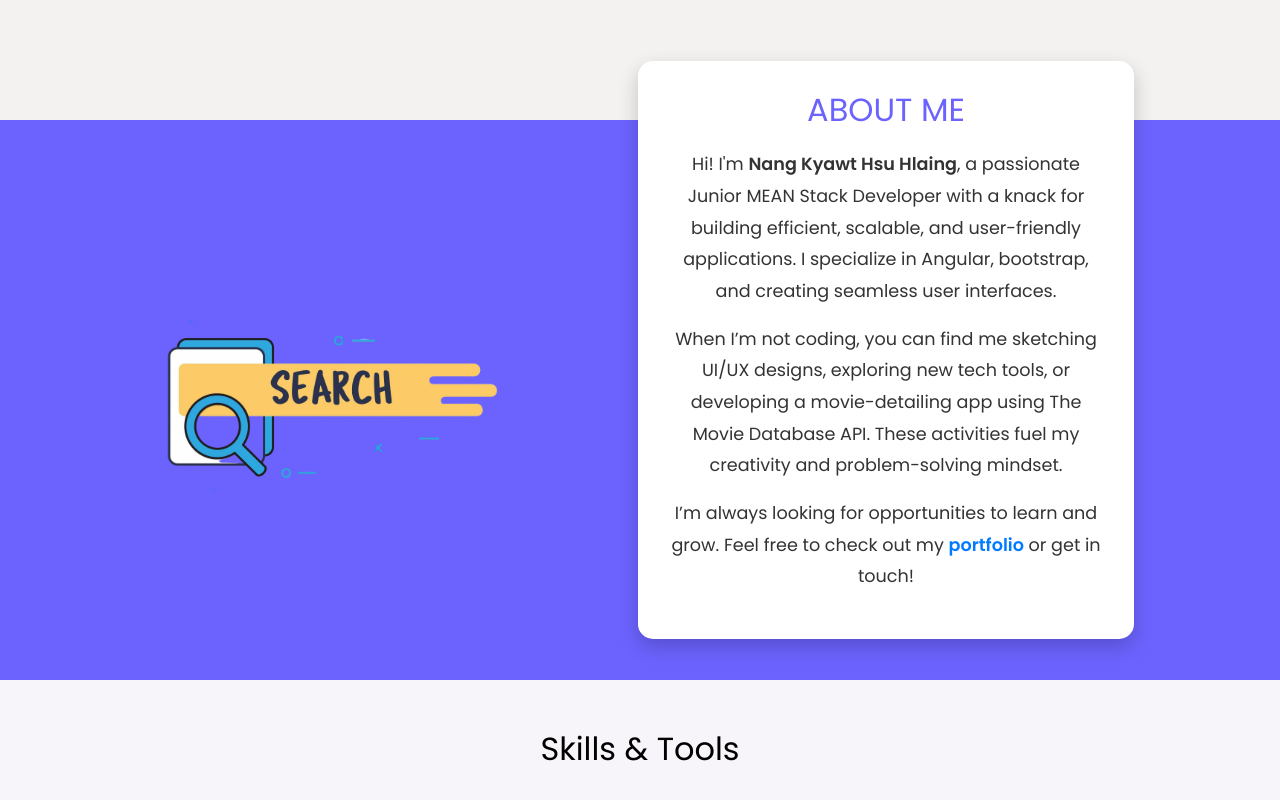
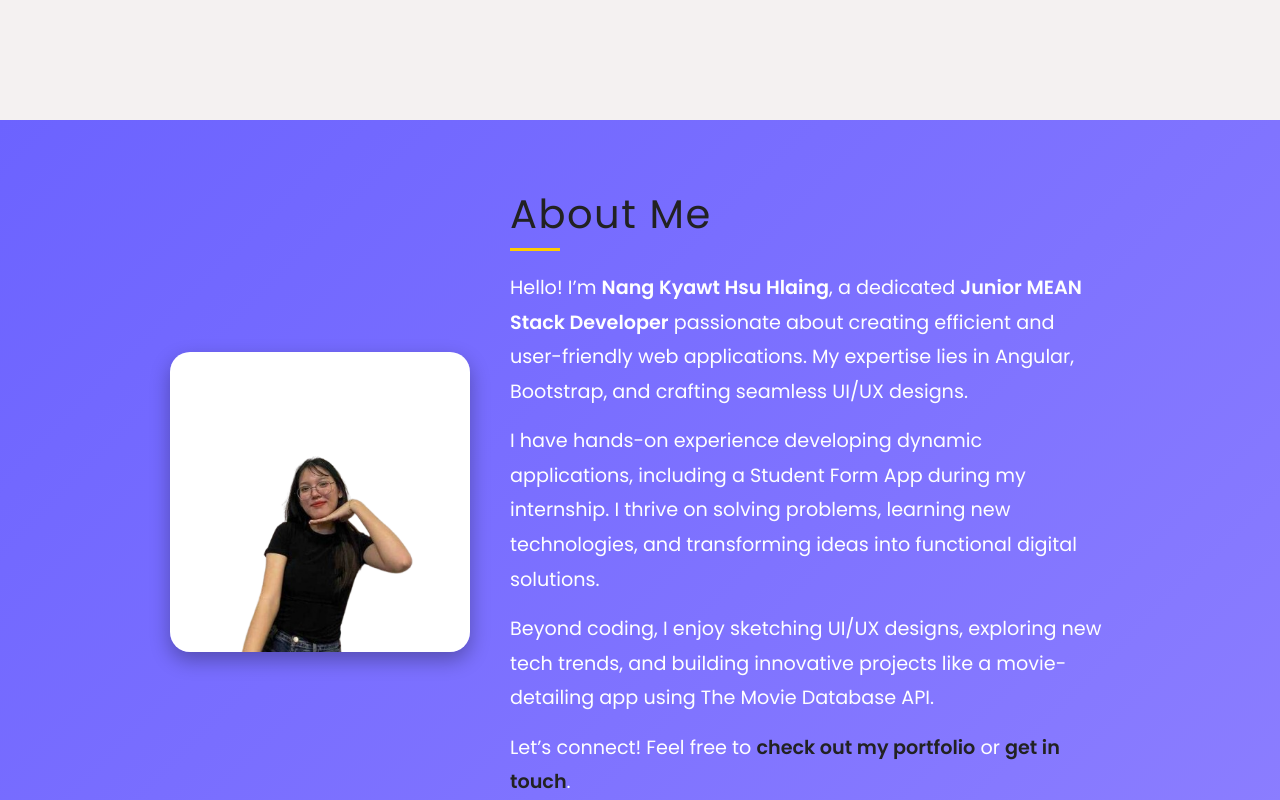
Before and after one commit to nangkyawt/My-Personal-Portfolio-Website, an Angular app: page /nangkyawthsuhlaing in a window 1280 px wide. Shown: the part 680-1480 px from the top of the page. Built offline with nearby package versions, Linux system fonts and the light colour scheme.

Commit message:
about-me-update

```diff
--- a/src/app/core/components/aboutme/aboutme.component.css
+++ b/src/app/core/components/aboutme/aboutme.component.css
@@ -2,74 +2,151 @@
   display: flex;
   justify-content: center;
   align-items: center;
-  gap: 20px;
-  height: 70vh;
-  padding: 20px;
-  background: #6c63ff;
+  padding: 40px 20px;
+  background: linear-gradient(135deg, #6c63ff, #8c7eff); /* Gradient background */
   color: #fff;
+  font-family: "Poppins", sans-serif;
+  min-height: 80vh;
 }
 
-.about-card {
-  flex: 1;
-  max-width: 40%;
-  background-color: #fff;
-  color: #333;
+.about-content {
+  display: flex;
+  align-items: center;
+  gap: 40px;
+  max-width: 1200px;
+  flex-wrap: wrap;
+
+  padding: 30px;
   border-radius: 15px;
-  box-shadow: 0 8px 20px rgba(0, 0, 0, 0.2);
-  padding: 30px;
-  text-align: center;
-  line-height: 1.6;
-  order: 2;
-  margin-bottom: 100px;
-  font-family: "Poppins", sans-serif;
-  font-size: 1rem;
-  margin-left: 100px;
-}
 
-.about-card h3 {
-  margin-bottom: 20px;
-  font-size: 2rem;
-  color: #6c63ff;
-  text-transform: uppercase;
-  font-family: "Poppins", sans-serif;
-  animation: fadeIn 1.5s ease-in-out;
-}
-
-.about-card p {
-  font-size: 1.1rem;
-  line-height: 1.8;
-}
-
-.about-image {
-  flex: 2;
-  max-width: 30%;
-  text-align: center;
-  order: 1;
+ animation: fadeIn 1.2s ease-in-out;
 }
 
 .about-image img {
-  max-width: 100%;
-  height: auto;
-  border-radius: 15px;
+  width: 300px;
+  height: 300px;
+  border-radius: 20px; /* Rounded square */
+  object-fit: cover;
+  box-shadow: 0 8px 20px rgba(0, 0, 0, 0.3);
+  transition: transform 0.5s ease, box-shadow 0.5s ease;
+}
+
+.about-image img:hover {
+  transform: scale(1.1); /* Enlarges slightly on hover */
+  box-shadow: 0 12px 30px rgba(0, 0, 0, 0.5);
+}
+
+.about-text {
+  max-width: 600px;
+  text-align: left;
+}
+
+.about-text h1 {
+  font-size: 2.5rem;
+  margin-bottom: 20px;
+  color: #222222; /* Gold accent for headings */
+  letter-spacing: 1.5px;
+  position: relative;
+}
+
+.about-text h1::after {
+  content: "";
+  display: block;
+  width: 50px;
+  height: 3px;
+  background: #ffcc00;
+  margin-top: 10px;
+}
+
+.about-text p {
+  font-size: 1.2rem;
+  line-height: 1.8;
+  margin-bottom: 15px;
 }
 
 .portfolio-link {
-  color: #007bff;
+  color: #222222;
   text-decoration: none;
   font-weight: bold;
+  transition: color 0.3s ease-in-out;
 }
 
 .portfolio-link:hover {
+  color: #fff;
   text-decoration: underline;
 }
 
+/* Keyframes for Fade-in Animation */
 @keyframes fadeIn {
   from {
     opacity: 0;
-    transform: scale(0.95);
+    transform: translateY(20px);
   }
   to {
     opacity: 1;
-    transform: scale(1);
+    transform: translateY(0);
   }
 }
+
+/* Responsive Adjustments */
+@media (max-width: 992px) {
+  .about-content {
+    flex-wrap: wrap;
+    gap: 20px;
+    padding: 20px;
+  }
+
+  .about-image img {
+    width: 250px;
+    height: 250px;
+  }
+
+  .about-text h3 {
+    font-size: 2rem;
+  }
+
+  .about-text p {
+    font-size: 1.1rem;
+  }
+}
+
+@media (max-width: 768px) {
+  .about-content {
+    flex-direction: column;
+    text-align: center;
+  }
+
+  .about-image img {
+    margin-bottom: 20px;
+    width: 220px;
+    height: 220px;
+  }
+
+  .about-text h3 {
+    font-size: 1.8rem;
+  }
+
+  .about-text p {
+    font-size: 1rem;
+  }
+}
+
+@media (max-width: 480px) {
+  .about-image img {
+    width: 180px;
+    height: 180px;
+  }
+
+  .about-text h3 {
+    font-size: 1.6rem;
+  }
+
+  .about-text p {
+    font-size: 0.9rem;
+    line-height: 1.5;
+  }
+
+  .about-content {
+    padding: 15px;
+  }
+}
--- a/src/app/core/components/aboutme/aboutme.component.html
+++ b/src/app/core/components/aboutme/aboutme.component.html
@@ -1,31 +1,37 @@
-<!-- About Me Section -->
 <section id="about" class="aboutme-section">
-  <div class="about-card">
-    <h3>About Me</h3>
-    <p>
-      Hi! I'm <strong>Nang Kyawt Hsu Hlaing</strong>, a passionate Junior MEAN
-      Stack Developer with a knack for building efficient, scalable, and
-      user-friendly applications. I specialize in Angular, bootstrap, and
-      creating seamless user interfaces.
-    </p>
-    <!-- <p>
-      During my internship at Myanmar Information Technology, I gained hands-on
-      experience designing and implementing web applications. One of my proudest
-      achievements was developing a Student Form app using Angular for the
-      frontend and Node.js and PostgresSQL.
-    </p> -->
-    <p>
-      When I’m not coding, you can find me sketching UI/UX designs, exploring
-      new tech tools, or developing a movie-detailing app using The Movie
-      Database API. These activities fuel my creativity and problem-solving
-      mindset.
-    </p>
-    <p>
-      I’m always looking for opportunities to learn and grow. Feel free to check
-      out my <a href="#" class="portfolio-link">portfolio</a> or get in touch!
-    </p>
-  </div>
-  <div class="about-image">
-    <img src=".././../../../assets/images/search.png" alt="About Me Image" />
+  <div class="about-content">
+    <div class="about-image">
+      <img
+        src=".././../../../assets/images/meitu.png"
+        alt="Professional Photo of Nang Kyawt Hsu Hlaing"
+      />
+    </div>
+    <div class="about-text">
+      <h1>About Me</h1>
+      <p>
+        Hello! I’m <strong>Nang Kyawt Hsu Hlaing</strong>, a dedicated
+        <strong>Junior MEAN Stack Developer</strong> passionate about creating
+        efficient and user-friendly web applications. My expertise lies in
+        Angular, Bootstrap, and crafting seamless UI/UX designs.
+      </p>
+      <p>
+        I have hands-on experience developing dynamic applications, including a
+        Student Form App during my internship. I thrive on solving problems,
+        learning new technologies, and transforming ideas into functional
+        digital solutions.
+      </p>
+      <p>
+        Beyond coding, I enjoy sketching UI/UX designs, exploring new tech
+        trends, and building innovative projects like a movie-detailing app
+        using The Movie Database API.
+      </p>
+      <p>
+        Let’s connect! Feel free to
+        <a href="#" class="portfolio-link">check out my portfolio</a> or
+        <a href="mailto:youremail@example.com" class="portfolio-link"
+          >get in touch</a
+        >.
+      </p>
+    </div>
   </div>
 </section>
--- a/src/app/core/components/contact/contact.component.css
+++ b/src/app/core/components/contact/contact.component.css
@@ -143,6 +143,10 @@ h2:hover {
 
 }
 
+/* p{
+  color:black;
+} */
+
 .social-icons-container {
     display: flex;
     justify-content: center;
--- a/src/app/core/components/myservice/myservice.component.css
+++ b/src/app/core/components/myservice/myservice.component.css
@@ -7,12 +7,12 @@
 
   .services-section h2 {
     font-size: 2.5rem;
-    color: #333;
+    color: #222222;
     margin-bottom: 40px;
     font-family: "Poppins", sans-serif;
   }
 
-  /* Services Container */
+
   .services-container {
     display: grid;
     grid-template-columns: repeat(auto-fit, minmax(250px, 1fr));
@@ -21,7 +21,7 @@
     margin: 0 auto;
   }
 
-  /* Service Item */
+
   .service-item {
     background: #fff;
     padding: 20px;
@@ -56,7 +56,6 @@
     font-family: "Poppins", sans-serif;
   }
 
-  /* Responsive Design */
   @media (max-width: 768px) {
     .services-section h2 {
       font-size: 2rem;
--- a/src/app/core/components/navbar/navbar.component.css
+++ b/src/app/core/components/navbar/navbar.component.css
@@ -1,4 +1,3 @@
-/* Navbar Styling */
 .navbar {
     background: #f4f1f1;
     color: #000000;
@@ -22,9 +21,9 @@
     color: #4528A0;
 }
 
-/* Navbar Links */
+
 .nav-item a {
-    color: #000000;
+    color: #6439FF;
     font-weight: 500;
     text-decoration: none;
     font-size: 16px;
@@ -74,9 +73,16 @@
 }
 
 .nav-item a.active {
-    color: #ffffff;
-    background-color: #6439FF;
+    /* color: #ffffff;  */
+    /* background-color: #6439FF;  */
+    color: #6439FF;
     border-radius: 5px;
+}
+
+.nav-item a.active:hover {
+    background-color:  #6439FF;
+    color: white;
+    transform: translateY(-2px);
 }
 
 @media (max-width: 768px) {
@@ -86,7 +92,6 @@
     }
 }
 
-/* Dark mode styles */
 .navbar.dark-mode {
     background: #333;
     color: #fff;
```
Also changed, not shown: src/assets/images/circle.jpeg (added), src/assets/images/meitu.png (added).
